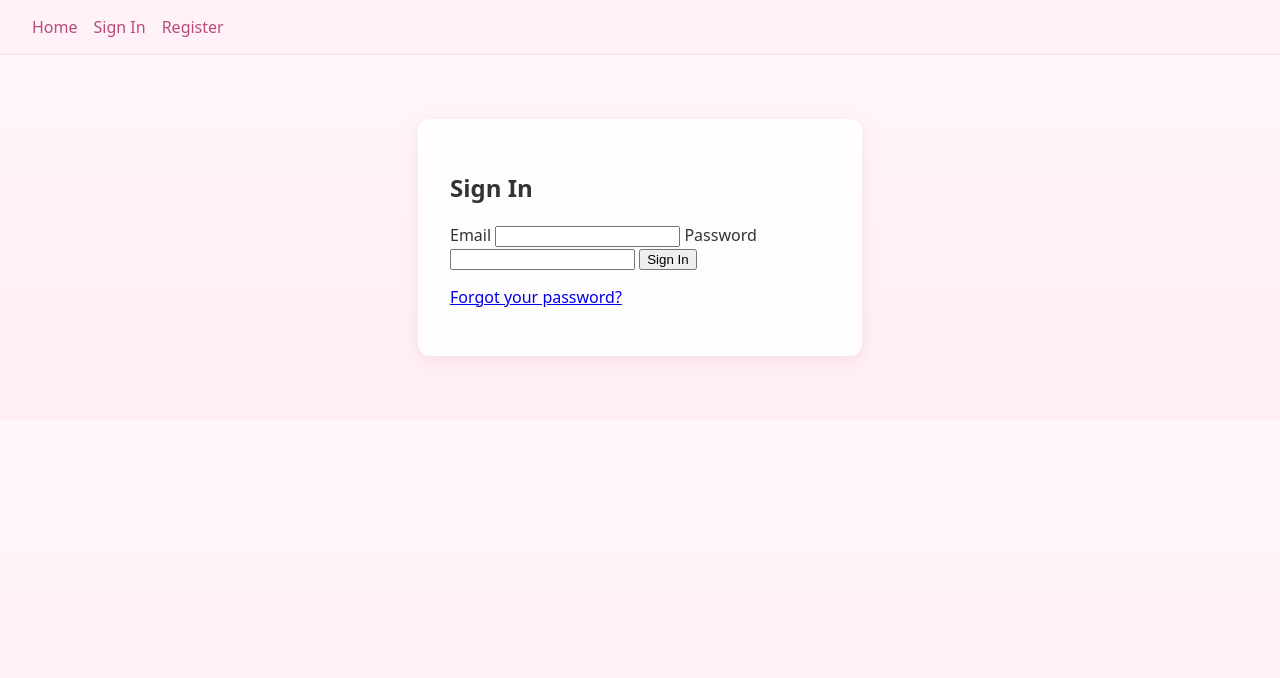
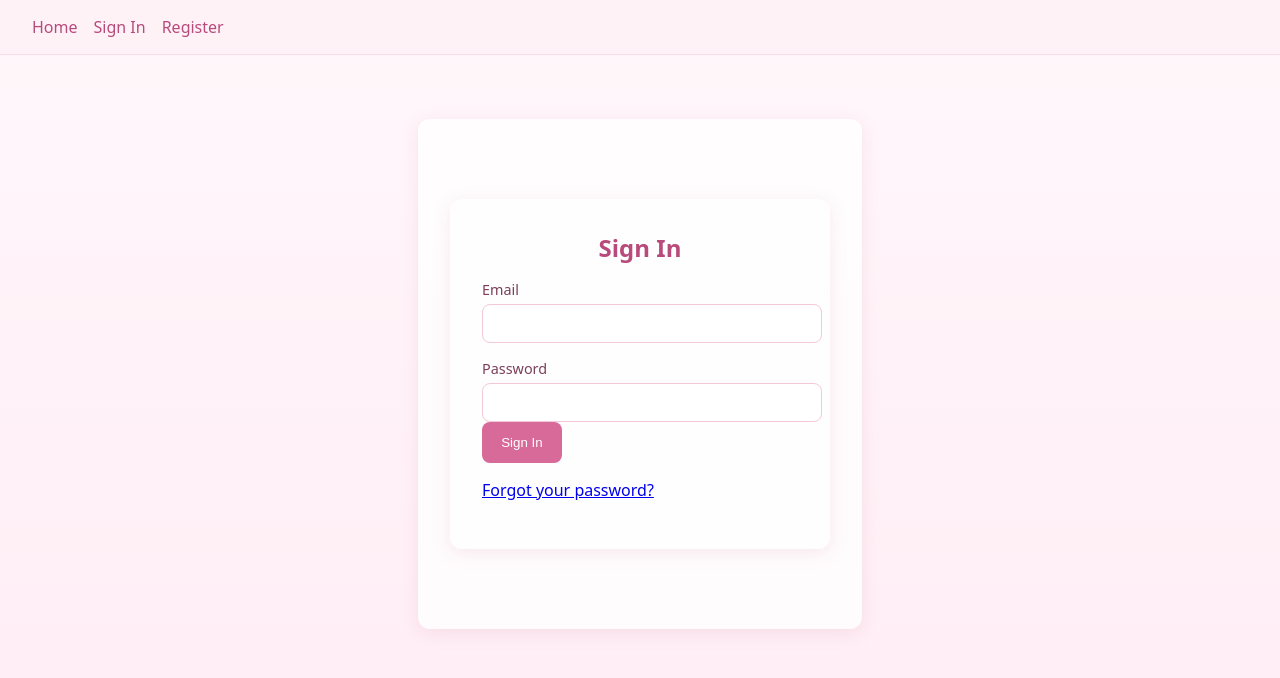
Before and after one commit to Blank55-cell/milestoneproject3, a Django app: page /accounts/login/ in a window 1280 px wide. Shown: the top 678 px of the page. Run offline with Django 4.2, Linux system fonts and the light colour scheme.

Commit message:
Added in the sakura class

```diff
--- a/templates/account.html
+++ b/templates/account.html
@@ -5,16 +5,16 @@
 <head>
   <meta charset="UTF-8">
   <meta name="viewport" content="width=device-width, initial-scale=1.0">
-  <title>Account</title>
+  <title>Account - BookVault</title>
 
   <link rel="stylesheet" href="{% static 'css/style.css' %}">
 </head>
-<body>
+<body class="sakura-bg">
 
-  <nav class="nav-bar">
+  <nav class="nav-bar soft-nav">
     <a href="{% url 'home' %}">Home</a>
 
-    <!-- FIXED: These must NOT navigate away -->
+    <!-- Navigation links for toggling panels via your javascript.js -->
     <a href="#" id="navLogin">Sign In</a>
     <a href="#" id="navRegister">Register</a>
   </nav>
@@ -22,67 +22,56 @@
   <section class="auth-container">
 
     <!-- Login panel -->
-    <div id="loginPanel" class="auth-panel">
-      <h2>Sign In</h2>
-      <form id="loginForm" method="post">
+    <div id="loginPanel" class="auth-panel soft-card">
+      <h2 class="panel-title">Sign In</h2>
+      <form id="loginForm" method="post" class="auth-form">
         {% csrf_token %}
-        <label>Email</label>
+        <label for="loginEmail">Email</label>
         <input type="email" id="loginEmail" name="email" required>
 
-        <label>Password</label>
+        <label for="loginPassword">Password</label>
         <input type="password" id="loginPassword" name="password" required>
 
-        <button type="submit">Sign In</button>
+        <button type="submit" class="btn-sakura">Sign In</button>
       </form>
 
-      <p><a href="#" id="linkForgot">Forgot your password?</a></p>
+      <p><a href="#" id="linkForgot" class="small-link">Forgot your password?</a></p>
     </div>
 
     <!-- Register panel -->
-    <div id="registerPanel" class="auth-panel hidden">
-      <h2>Create Account</h2>
-      <form id="registerForm" method="post">
+    <div id="registerPanel" class="auth-panel hidden soft-card">
+      <h2 class="panel-title">Create Account</h2>
+      <form id="registerForm" method="post" class="auth-form">
         {% csrf_token %}
-        <label>Username</label>
+        <label for="regUsername">Username</label>
         <input type="text" id="regUsername" name="username" required>
 
-        <label>Email</label>
+        <label for="regEmail">Email</label>
         <input type="email" id="regEmail" name="email" required>
 
-        <label>Password</label>
+        <label for="regPassword">Password</label>
         <input type="password" id="regPassword" name="password" required>
 
-        <button type="submit">Register</button>
+        <button type="submit" class="btn-sakura">Register</button>
       </form>
     </div>
 
     <!-- Forgot password panel -->
-    <div id="forgotPanel" class="auth-panel hidden">
-      <h2>Reset Password</h2>
-      <form id="forgotForm" method="post">
+    <div id="forgotPanel" class="auth-panel hidden soft-card">
+      <h2 class="panel-title">Reset Password</h2>
+      <form id="forgotForm" method="post" class="auth-form">
         {% csrf_token %}
-        <label>Email</label>
+        <label for="forgotEmail">Email</label>
         <input type="email" id="forgotEmail" name="email" required>
 
-        <button type="submit">Send Reset Link</button>
+        <button type="submit" class="btn-sakura">Send Reset Link</button>
       </form>
 
-      <p><a href="#" id="backToLogin">Back to login</a></p>
-    </div>
-
-    <!-- Reset password panel -->
-    <div id="resetPanel" class="auth-panel hidden">
-      <h2>Set New Password</h2>
-      <form id="resetForm" method="post">
-        {% csrf_token %}
-        <label>New Password</label>
-        <input type="password" id="newPassword" name="password" required>
-
-        <button type="submit">Update Password</button>
-      </form>
+      <p><a href="#" id="backToLogin" class="small-link">Back to login</a></p>
     </div>
 
   </section>
+
 
   <script src="{% static 'js/javascript.js' %}"></script>
 
```
